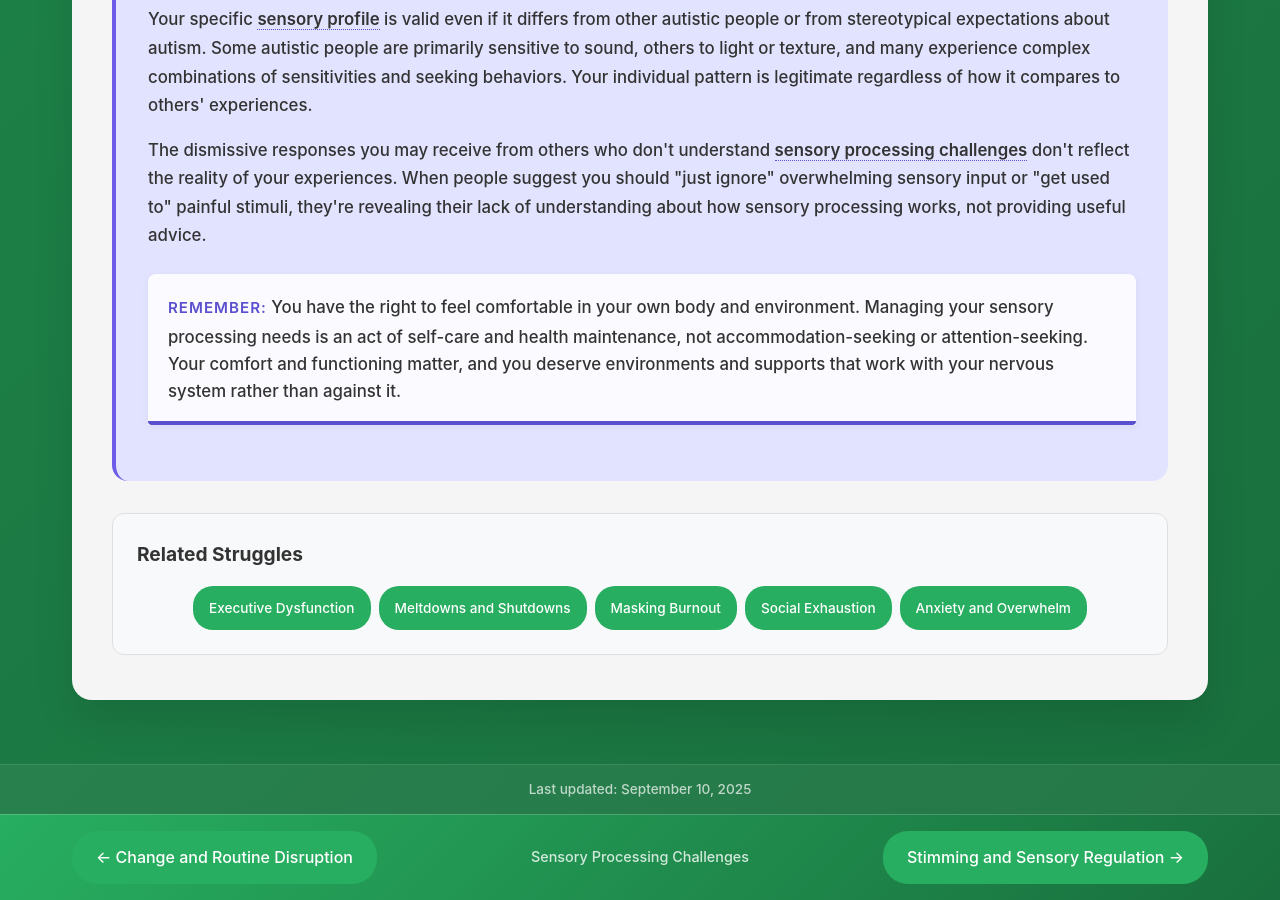
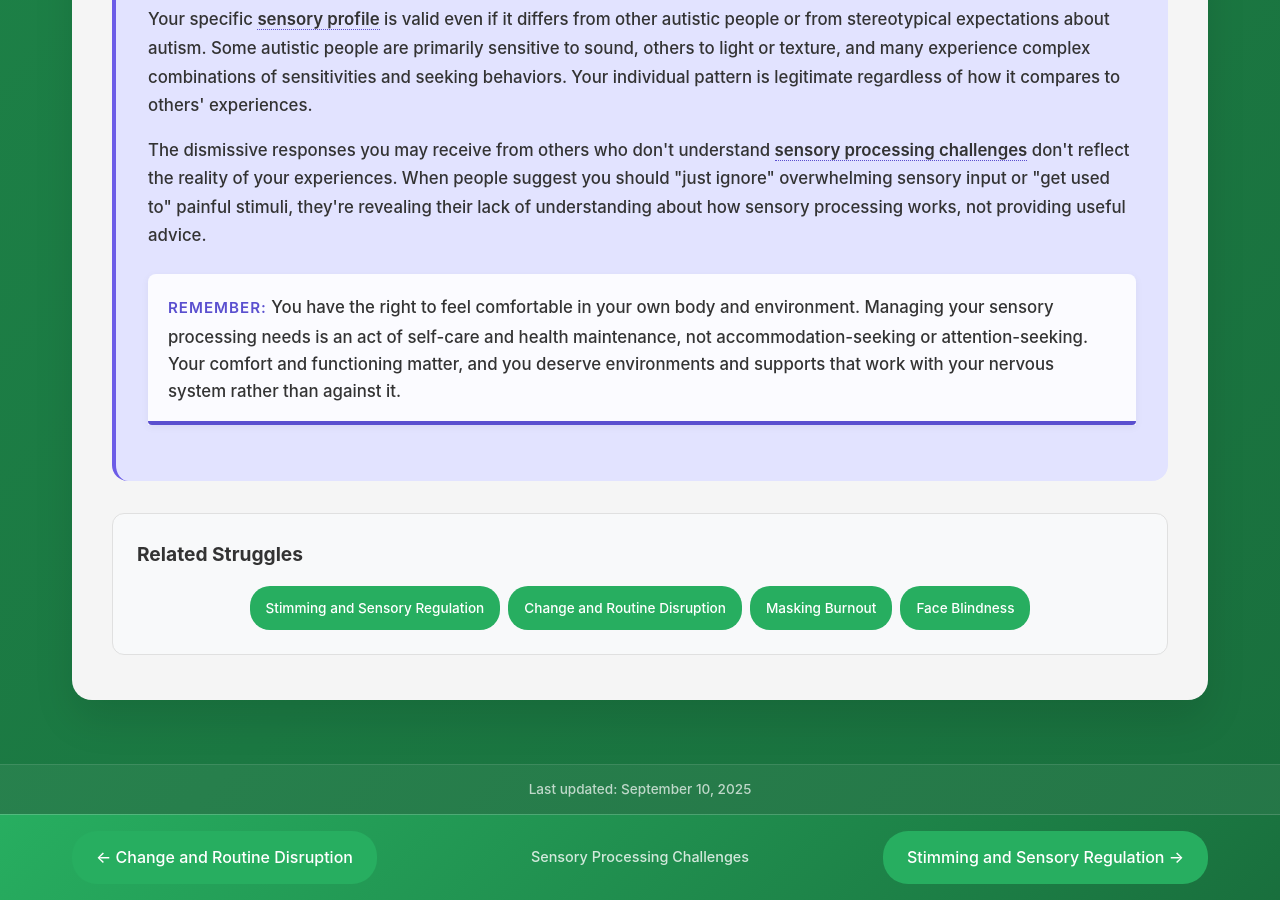
Before and after one commit to neurodivergent-survival-guide/neurodivergent-survival-guide, a Jekyll site: the page built from struggles/sensory-processing-challenges.html, in a window 1280 px wide and 900 px high, scrolled down 6128 px. Built offline with Jekyll 4.4.1, drawn with Linux system fonts in a browser that asks for light colours.

Commit message:
Update sensory-processing-challenges.html

```diff
--- a/struggles/sensory-processing-challenges.html
+++ b/struggles/sensory-processing-challenges.html
@@ -156,11 +156,10 @@ search_terms: ["sounds hurt", "lights too bright", "can't stand textures", "tags
     <div class="related-struggles">
         <h3>Related Struggles</h3>
         <div class="struggle-tags">
-            <a href="{{ '/struggles/executive-dysfunction.html' | relative_url }}" class="struggle-tag">Executive Dysfunction</a>
-            <a href="{{ '/struggles/meltdowns-and-shutdowns.html' | relative_url }}" class="struggle-tag">Meltdowns and Shutdowns</a>
+            <a href="{{ '/struggles/stimming-and-sensory-regulation.html' | relative_url }}" class="struggle-tag">Stimming and Sensory Regulation</a>
+            <a href="{{ '/struggles/change-and-routine-disruption.html' | relative_url }}" class="struggle-tag">Change and Routine Disruption</a>
             <a href="{{ '/struggles/masking-burnout.html' | relative_url }}" class="struggle-tag">Masking Burnout</a>
-            <a href="{{ '/struggles/social-exhaustion.html' | relative_url }}" class="struggle-tag">Social Exhaustion</a>
-            <a href="{{ '/struggles/anxiety-and-overwhelm.html' | relative_url }}" class="struggle-tag">Anxiety and Overwhelm</a>
+            <a href="{{ '/struggles/face-blindness.html' | relative_url }}" class="struggle-tag">Face Blindness</a>
         </div>
     </div>
 </div>
```
